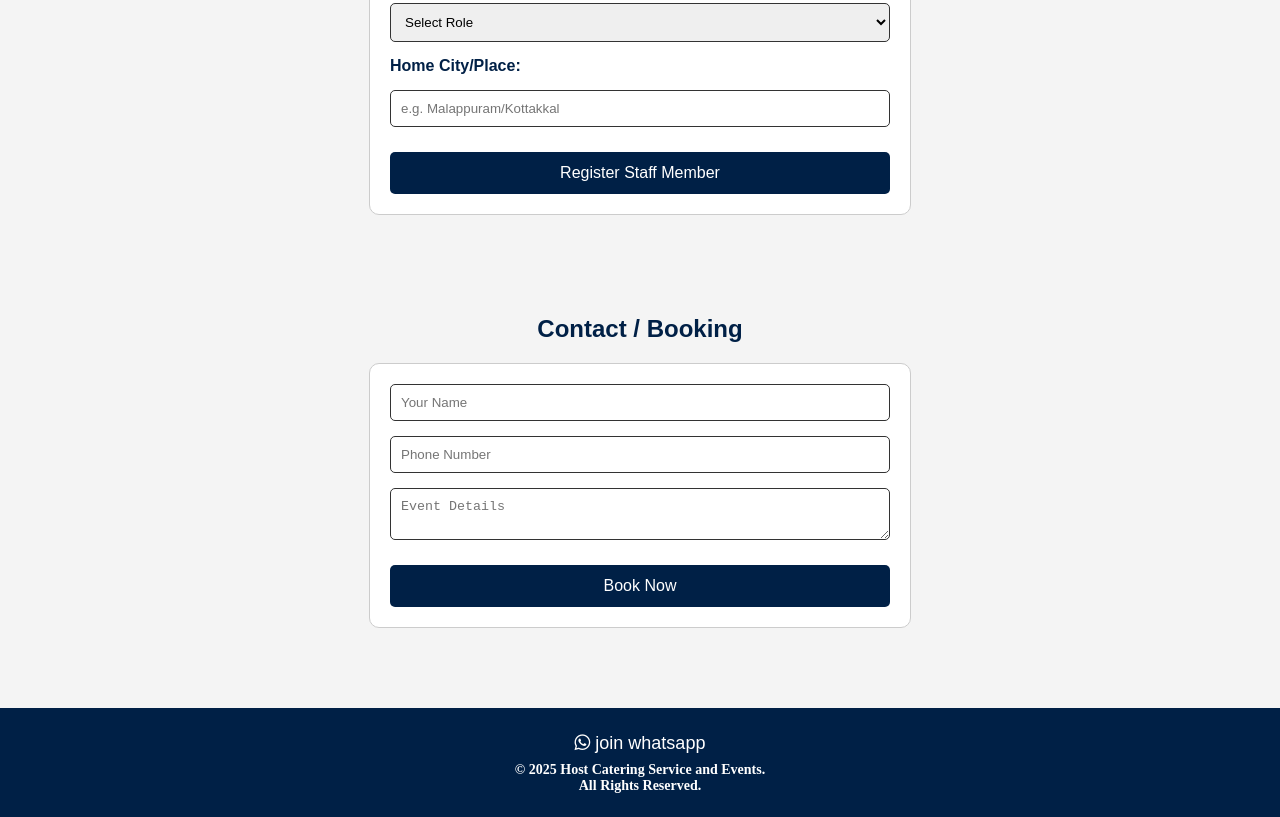
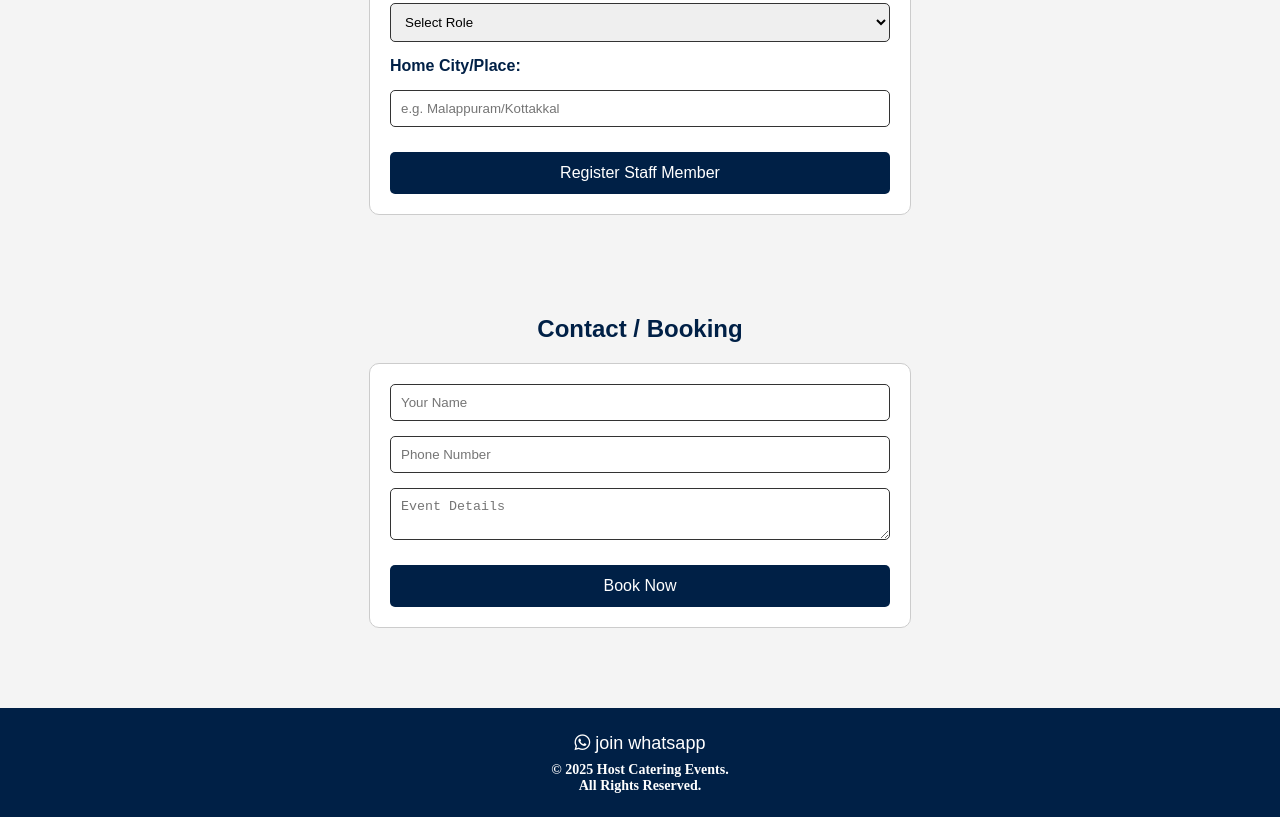
Before and after one commit to hostcateringevents/hostcateringevents.github.io, a plain HTML site: page index.html in a window 1280 px wide. Shown: the part 1805-2622 px from the top of the page. Drawn offline with Linux system fonts and the light colour scheme.

Commit message:
Update index.html

```diff
--- a/index.html
+++ b/index.html
@@ -390,7 +390,7 @@
         <div class="social-icons">
             <a href="https://chat.whatsapp.com/BU7Sky5DVz8HminNybUboN" target="_blank"><i class="fab fa-whatsapp"></i> join whatsapp</a>
         </div>
-        <p><strong>© 2025 Host Catering Service and Events.<br>All Rights Reserved.</strong></p>
+        <p><strong>© 2025 Host Catering Events.<br>All Rights Reserved.</strong></p>
     </footer>
 
     <div id="hidden-staff-data" style="display:none;">
```
